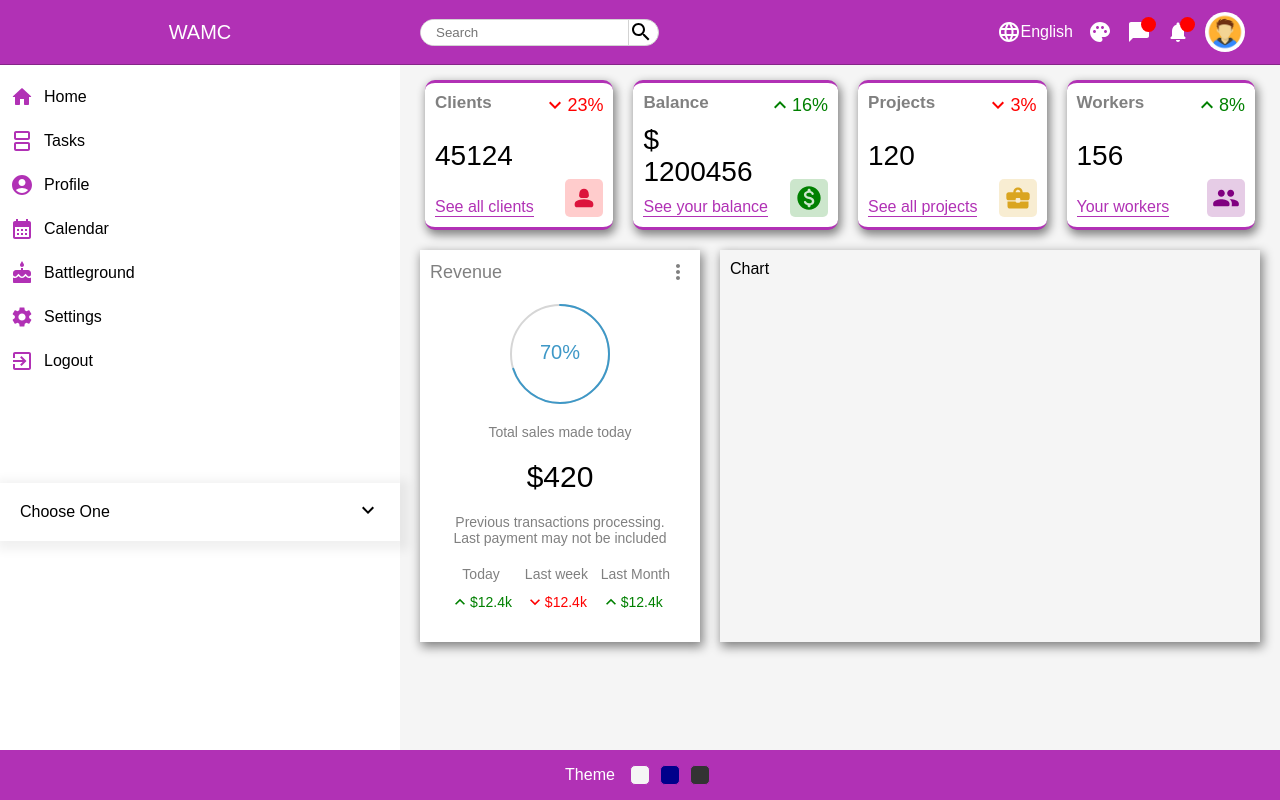
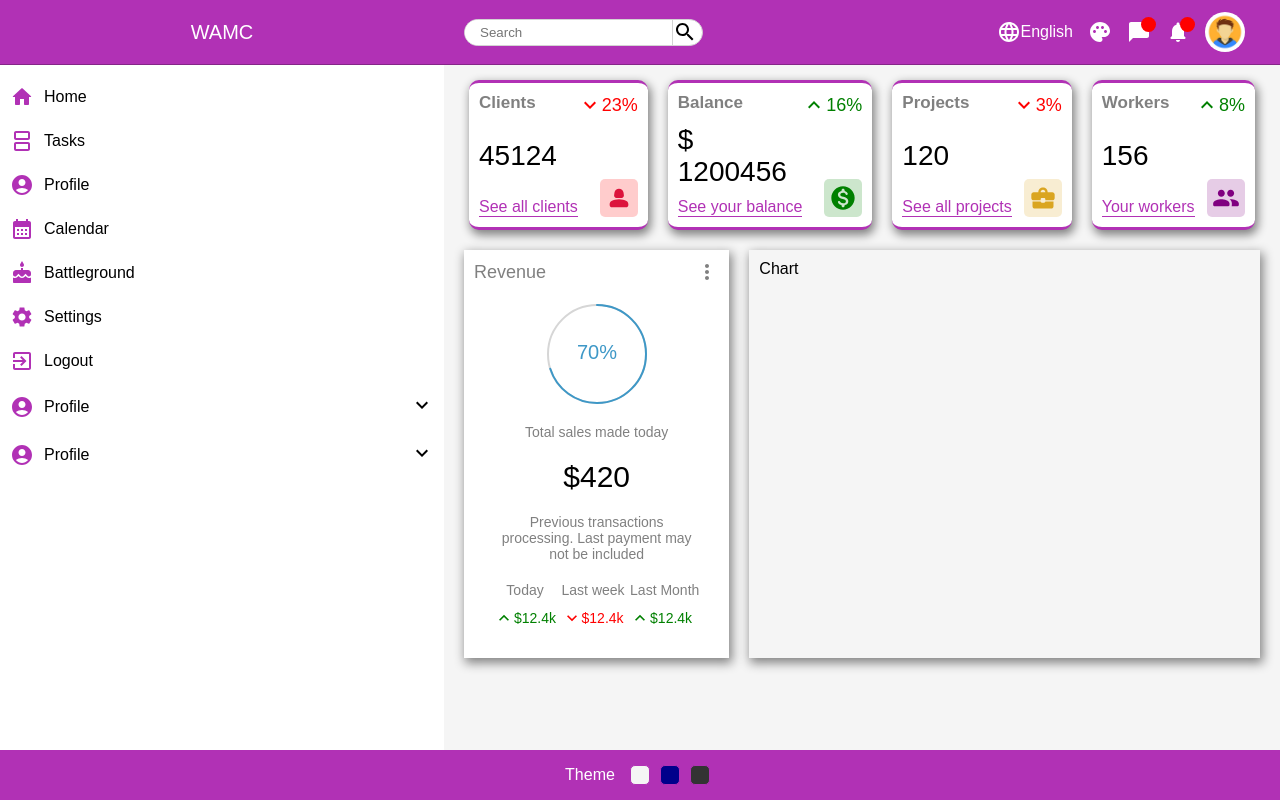
Before and after one commit to beltz18/dash-react, a React (Create React App) app: page / in a window 1280 px wide. Built offline with nearby package versions, Linux system fonts and the light colour scheme.

Commit message:
Latest dropdown changes

```diff
--- a/src/Components/Dropdown/Dropdown.jsx
+++ b/src/Components/Dropdown/Dropdown.jsx
@@ -3,13 +3,14 @@ import {useState} from 'react'
 import {
     KeyboardArrowUp,
     KeyboardArrowDown,
+    AccountCircle,
   } from "@mui/icons-material"
 
 import '../../Styles/Dropdown.scss'
 
 function Dropdown({ selected, setSelected }) {
   const [isActive, setIsActive] = useState(false);
-  const options = ["React", "Vue", "Angular"];
+  const profileOptions = ["Account,Check in and Check out", "Appearance", "Change Password", "Profile", "Access Rights"];
   return (
     <div className="dropdown">
       <div className="dropdown-btn" onClick={(e) => setIsActive(!isActive)}>
@@ -18,7 +19,7 @@ function Dropdown({ selected, setSelected }) {
       </div>
       {isActive && (
         <div className="dropdown-content">
-          {options.map((option) => (
+          {profileOptions.map((option) => (
             <div
               onClick={(e) => {
                 setSelected(option);
--- a/src/Components/Sidebar/Sidebar.jsx
+++ b/src/Components/Sidebar/Sidebar.jsx
@@ -12,7 +12,7 @@ import {
 } from '@mui/icons-material'
 
 function Sidebar() {
-  const [selected, setSelected] = useState("Choose One");
+  const [selected, setSelected] = useState("Profile");
   return (
     <div className="sidebar">
       <div className='top'>
@@ -48,8 +48,18 @@ function Sidebar() {
             <ExitToApp className='icon' />
             <span>Logout</span>
           </li>
+          <li>
+            <AccountCircle className='icon' />
+            <Dropdown selected={selected} setSelected={setSelected} />
+          </li>
+          <li>
+            <AccountCircle className='icon' />
+            <Dropdown selected={selected} setSelected={setSelected} />
+          </li>
+
         </ul>
-        <Dropdown selected={selected} setSelected={setSelected} />
+
+
       </div>
       <div className="bottom">
         <span>Theme</span>
--- a/src/Styles/Dropdown.scss
+++ b/src/Styles/Dropdown.scss
@@ -2,10 +2,6 @@
     margin: 0;
     padding: 0;
     font-family: sans-serif;
-  }
-
-  body {
-    background: #fcfcfc;
   }
 
   .container {
@@ -15,13 +11,11 @@
   .dropdown {
     width: 400px;
     user-select: none;
-    margin: 100px auto;
+/*     margin: 100px auto; */
     position: relative;
 
     .dropdown-btn {
-        padding: 15px 20px;
-        background: #fff;
-        box-shadow: 3px 3px 10px 6px rgba(0, 0, 0, 0.06);
+        margin-left:10px;
         display: flex;
         align-items: center;
         cursor: pointer;
@@ -33,20 +27,17 @@
         top: 100%;
         left: 0;
         padding: 10px;
-        background: #fff;
-        box-shadow: 3px 3px 10px 6px rgba(0, 0, 0, 0.06);
         width: 100%;
 
         .dropdown-item {
             padding: 10px;
             cursor: pointer;
             transition: all 0.2s;
+            color:#000000;
+            &:hover {
+                color:#B131B5
+              }
 
-
-            &:hover {
-                background: #B131B5;
-                color:#fff
-              }
           }
       }
   }
```
